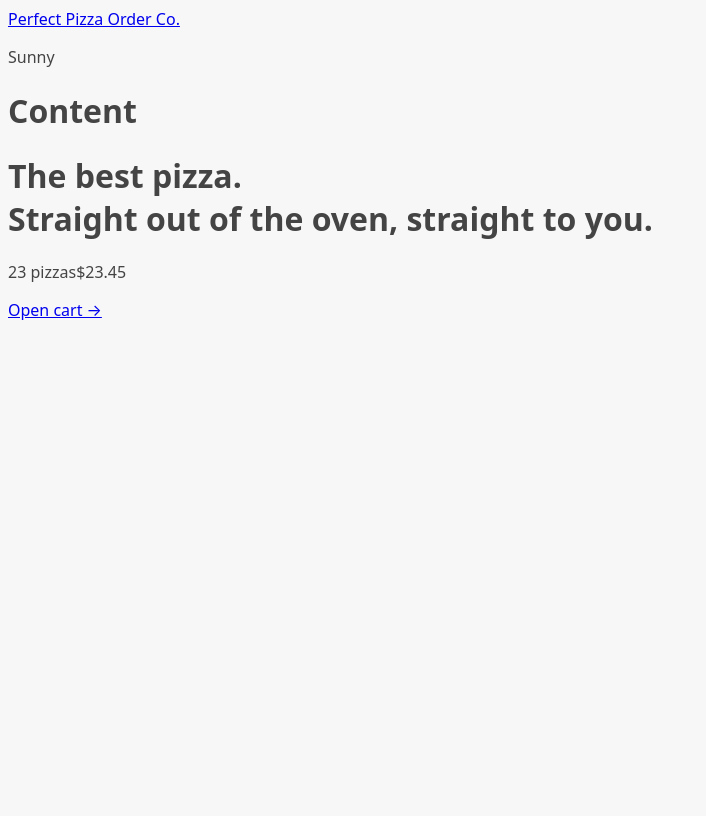
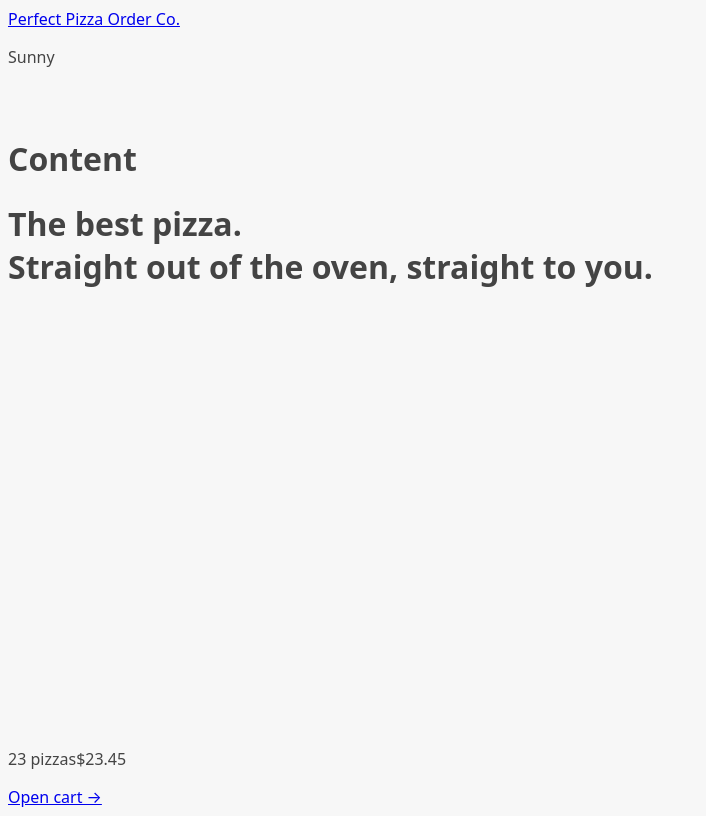
Before and after one commit to SunpreetSandhu/order-app, a React (Vite) app: page / in a window 1280 px wide. Shown: the whole page, without its empty margins (0-706 px from the left). Built offline with nearby package versions, Linux system fonts and the light colour scheme.

Commit message:
rendered loader using usenavigation state and loader component

```diff
--- a/src/ui/AppLayout.jsx
+++ b/src/ui/AppLayout.jsx
@@ -1,14 +1,19 @@
-import { Outlet } from "react-router";
+import { Outlet, useNavigation } from "react-router";
 import CartOverview from "../features/cart/CartOverview";
 import Header from "./Header";
+import Loader from "./Loader";
 function AppLayout() {
+  const navigation = useNavigation();
+  const isLoading = navigation.state === "loading";
+  console.log(navigation);
   return (
-    <div>
+    <div className="layout">
+      {isLoading && <Loader />}
       <Header />
       <main>
         <h1>Content</h1>
         {/* This is to display child routes
-        when they are navigated to like /, /menu, etc
+        when they are navigated to like /, /menu, etc from appjsx
         */}
         <Outlet />
       </main>
--- /dev/null
+++ b/src/ui/Loader.jsx
@@ -0,0 +1,5 @@
+function Loader() {
+  return <div className="loader"></div>;
+}
+
+export default Loader;
```
